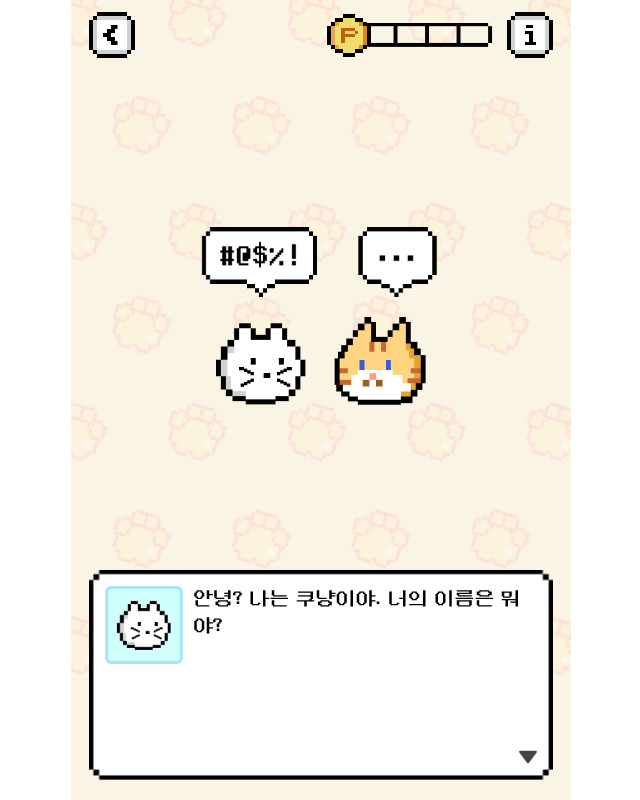
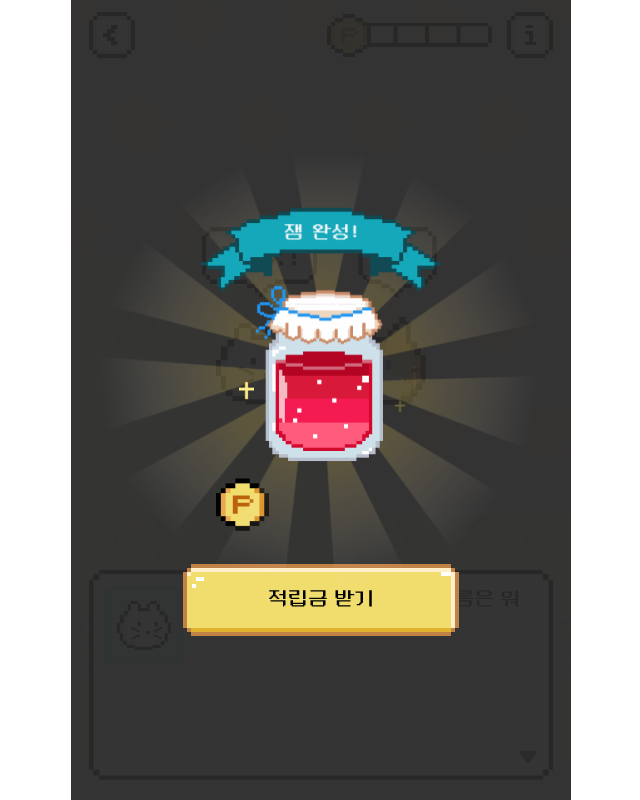
Before and after one commit to ohsssuk/study-gamification, a Next.js app: page / in a window 1280 px wide. Shown: the whole page, without its empty margins (319-959 px from the left). Built offline with nearby package versions, Linux system fonts and the light colour scheme.

Commit message:
보상 팝업 작업중

```diff
--- a/app/coonyang.css
+++ b/app/coonyang.css
@@ -545,15 +545,15 @@
   z-index: 1;
   transform: translate(-50%, -50%);
   opacity: 0.2;
-  animation: rotate 10s infinite linear;
+  animation: rotate-shine 10s infinite linear;
   pointer-events: none;
 }
-@keyframes rotate {
+@keyframes rotate-shine {
   0% {
-    transform: translate(-50%, -50%) rotate(0deg);
+    transform: translate(-50%, -50%) rotate(0deg) scale(2);
   }
   100% {
-    transform: translate(-50%, -50%) rotate(360deg);
+    transform: translate(-50%, -50%) rotate(360deg) scale(2);
   }
 }
 #coonyang_reward_popup .shining-jam-bottle .shining-effect {
--- a/app/page.tsx
+++ b/app/page.tsx
@@ -13,10 +13,11 @@ import Conversation from "@/components/coonyang/Conversation";
 
 import { useDialogStore, useInfoStore } from "@/stores/coonyangStore";
 
-import { intro, story, tutorial } from "./scenarioData";
+import { intro, main, story, tutorialStart, tutorialEnd } from "./scenarioData";
 
 import "./coonyang.css";
 import MakeAka from "@/components/coonyang/MakerAka";
+import RewardPopup from "@/components/coonyang/RewardPopup";
 
 export default function Home() {
   const { scenario, finishCallback, createDialog, destoryDialog } =
@@ -34,37 +35,82 @@ export default function Home() {
   } = useInfoStore();
 
   const [dialogVersion, setDialogVersion] = useState<number>(0);
-  const [nowStep, setNowStep] = useState<number>(NowStepEnum.Intro);
+  const [nowStep, setNowStep] = useState<number>(NowStepEnum.Loading);
 
   const [speechingNow, setSpeechingNow] = useState<SpeechingNowEnum>(
     SpeechingNowEnum.Coo,
   );
+
+  const [view, setView] = useState<JSX.Element | null>(null);
 
   useEffect(() => {
     setDialogVersion((prev) => prev + 1);
   }, [scenario]);
 
   useEffect(() => {
-    if (actCount === 0) {
+    if (actTotalCount === 0) {
       setNowStep(NowStepEnum.Intro);
     } else {
       setNowStep(NowStepEnum.Main);
     }
-    // createDialog(intro(setSpeechingNow), () => {});
-  }, [actCount]);
+  }, [actTotalCount]);
 
   useEffect(() => {
+    console.log(
+      `진행 단계:${nowStep}`,
+      `현재 잼 레벨:${actCount}`,
+      `누적 완료 횟수:${actTotalCount}`,
+    );
+
     if (nowStep === NowStepEnum.Intro) {
+      // A-1. 대화 진행
+      setView(<Conversation speechingNow={speechingNow} />);
+
       createDialog(intro(setSpeechingNow), () => {
         destoryDialog();
         setNowStep(NowStepEnum.makeAka);
       });
     } else if (nowStep === NowStepEnum.Story) {
+      // A-2. 대화 진행
+      setView(<Conversation speechingNow={speechingNow} />);
+
       createDialog(story(setSpeechingNow, makerAka), () => {
         setNowStep(NowStepEnum.Main);
       });
-    } else if (nowStep === NowStepEnum.Main) {
-      createDialog(tutorial(), () => {});
+    } else if (nowStep === NowStepEnum.makeAka) {
+      // B-2. 닉네임 정하기
+      setView(<MakeAka callback={selectAka} />);
+      destoryDialog();
+    } else if (nowStep === NowStepEnum.Touch) {
+      // 터치 미션
+      setView(<Touch makerAka={makerAka} callback={completeTouch} />);
+
+      createDialog(tutorialStart());
+    } else {
+      // 메인 화면
+      setView(
+        <Main
+          actCount={actCount}
+          actTotalCount={actTotalCount}
+          fullCount={fullCount}
+          nowStep={nowStep}
+          makeAvailableSeconds={makeAvailableSeconds}
+          callback={() => setNowStep(NowStepEnum.Touch)}
+        />,
+      );
+
+      if (actCount === fullCount) {
+        setTimeout(() => {}, 3000);
+      }
+
+      // 튜토리얼 종료인지 여부에 따라 다른 대사 출력
+      if (nowStep === NowStepEnum.TutorialEnd) {
+        createDialog(tutorialEnd());
+      } else if (actTotalCount === 0) {
+        createDialog(tutorialStart());
+      } else {
+        createDialog(main(actCount));
+      }
     }
   }, [nowStep]);
 
@@ -73,26 +119,18 @@ export default function Home() {
     setNowStep(NowStepEnum.Story);
   };
 
+  const completeTouch = () => {
+    incrementActCount();
+    setNowStep(NowStepEnum.TutorialEnd);
+  };
+
   return (
     <Wrap>
+      <RewardPopup />
       {/* <InitLoading /> */}
       <Header actCount={actCount} type={GnbTypeEnum.All} />
 
-      {nowStep === NowStepEnum.Intro || nowStep === NowStepEnum.Story ? (
-        <Conversation speechingNow={speechingNow} />
-      ) : nowStep === NowStepEnum.Touch ? (
-        <Touch />
-      ) : nowStep === NowStepEnum.makeAka ? (
-        <MakeAka callback={selectAka} />
-      ) : (
-        <Main
-          actCount={actCount}
-          actTotalCount={actTotalCount}
-          fullCount={fullCount}
-          makeAvailableSeconds={makeAvailableSeconds}
-          callback={() => setNowStep(NowStepEnum.Touch)}
-        />
-      )}
+      {view}
 
       <Dialog
         key={dialogVersion}
--- a/components/coonyang/Header.tsx
+++ b/components/coonyang/Header.tsx
@@ -9,6 +9,10 @@ export default function Header({
   actCount = 0,
   type = GnbTypeEnum.All,
 }: HeaderProps) {
+  const goalPercent = `calc(${-100 + actCount * 25}%${
+    actCount === 1 ? "" : " - 2px"
+  })`;
+
   return (
     <nav id="coonyang_gnb">
       {type !== GnbTypeEnum.None && (
@@ -27,7 +31,10 @@ export default function Header({
                 alt="아이콘 이미지"
               />
               <div className="gage-bar">
-                <div className="level"></div>
+                <div
+                  className="level"
+                  style={{ transform: `translateX(${goalPercent})` }}
+                ></div>
               </div>
             </div>
           </div>
--- a/components/coonyang/Main.tsx
+++ b/components/coonyang/Main.tsx
@@ -1,10 +1,12 @@
 import View from "@/components/coonyang/View";
+import { NowStepEnum } from "@/enums/coonyang";
 
 interface MainProps {
   actCount: number;
   actTotalCount: number;
   fullCount: number;
   makeAvailableSeconds: number;
+  nowStep: NowStepEnum;
   callback: () => void;
 }
 
@@ -12,8 +14,9 @@ export default function Main({
   actCount = 0,
   actTotalCount = 0,
   fullCount = 4,
+  nowStep = NowStepEnum.Main,
+  makeAvailableSeconds = 10,
   callback = () => {},
-  makeAvailableSeconds = 10,
 }: MainProps) {
   function formatTime(seconds: number) {
     const hours = String(Math.floor(seconds / 3600)).padStart(2, "0");
@@ -26,7 +29,9 @@ export default function Main({
     <View>
       <div className="jam-mission">
         <div>
-          {actTotalCount === 0 && <div className="tutorial-dimmed"></div>}
+          {actTotalCount === 0 && nowStep !== NowStepEnum.TutorialEnd && (
+            <div className="tutorial-dimmed"></div>
+          )}
           <div className="jam">
             <img
               className="bottle"
--- /dev/null
+++ b/components/coonyang/RewardPopup.tsx
@@ -0,0 +1,116 @@
+interface RewardPopupProps {
+  rewordText?: string;
+  reword?: number;
+}
+export default function RewardPopup({
+  rewordText = "",
+  reword = 0,
+}: RewardPopupProps) {
+  const points = [
+    {
+      amount: 10,
+      text: "도와줘서 고마워…!<br>여기 수고비를 받아줘!",
+    },
+    {
+      amount: 100,
+      text: "이제 찹쌀떡을 만들 수 있겠군!<br>다음에도 도와줄 거지?",
+    },
+    {
+      amount: 500,
+      text: "야호, 맛있는 잼이 완성됐어!<br>너 정말 꾹꾹이에 소질 있구나?!",
+    },
+    {
+      amount: 1000,
+      text: "이렇게 맛있는 잼은 처음이야!<br>너 발바닥에 설탕 발랐니?",
+    },
+    {
+      amount: 30000,
+      text: "이건… 정말 환상의 맛이야…!<br>제발 다음에 또 만들어줘!!",
+    },
+  ];
+
+  const createSlotItems = (
+    pickIndex: number,
+    repeatCount: number,
+  ): JSX.Element[] => {
+    const items: JSX.Element[] = [];
+
+    for (let i = 1; i <= repeatCount; i++) {
+      points.forEach((item, index) => {
+        items.push(
+          <div
+            key={`${i}-${index}`}
+            className={`item ${
+              i === repeatCount && index === pickIndex ? "pick" : ""
+            }`}
+          >
+            <span>{item.amount}</span>
+            <span>원</span>
+          </div>,
+        );
+      });
+    }
+
+    return items;
+  };
+
+  return (
+    <div id="coonyang_reward_popup" className="reward-full-popup">
+      <div className="head">
+        <p>{rewordText}</p>
+      </div>
+      <div className="content">
+        <div>
+          <h2>적립금 {reword}원 획득</h2>
+          <img
+            className="label-img"
+            src="/images/coonyang/jam_label.png"
+            alt="잼 완성"
+          />
+          <div className="shining-jam-bottle">
+            <img
+              className="rotated-shine"
+              src="/images/coonyang/rotated_shine_4x.png"
+              alt="후광 효과"
+            />
+            <img
+              className="jam-img"
+              src="/images/coonyang/jam_lv_4.png"
+              alt="잼 병"
+            />
+            <div className="shining-effect">
+              <img
+                className="effect effect-1"
+                src="/images/coonyang/effect/effect_yellow_1.png"
+                alt=""
+              />
+              <img
+                className="effect effect-2"
+                src="/images/coonyang/effect/effect_yellow_3.png"
+                alt=""
+              />
+              <img
+                className="effect effect-3"
+                src="/images/coonyang/effect/effect_yellow_2.png"
+                alt=""
+              />
+            </div>
+          </div>
+          <div className="reward-point">
+            <img
+              className="point-img"
+              src="/images/coonyang/gnb/gage_icon.png"
+              alt="포인트"
+            />
+            <div className="point-slot">
+              <div className="slot spinning">{createSlotItems(3, 22)}</div>
+            </div>
+          </div>
+          <div className="cta">
+            <button type="button">적립금 받기</button>
+          </div>
+        </div>
+      </div>
+    </div>
+  );
+}
--- a/components/coonyang/Touch.tsx
+++ b/components/coonyang/Touch.tsx
@@ -3,7 +3,11 @@ import { useDialogStore } from "@/stores/coonyangStore";
 import { useEffect, useRef, useState } from "react";
 import View from "@/components/coonyang/View";
 
-export default function Touch() {
+interface TouchProps {
+  makerAka: string;
+  callback: () => void;
+}
+export default function Touch({ makerAka, callback }: TouchProps) {
   const { createDialog, destoryDialog } = useDialogStore();
 
   const [touchedCount, setTouchedCount] = useState<number>(0);
@@ -11,8 +15,6 @@ export default function Touch() {
 
   const touchWrapRef = useRef<HTMLDivElement>(null);
   const berryImgRef = useRef<HTMLImageElement>(null);
-
-  const makerAka = "TESTER";
 
   useEffect(() => {
     if (touchedCount === 0) {
@@ -60,6 +62,7 @@ export default function Touch() {
 
       setTimeout(() => {
         console.log("completed");
+        callback();
       }, 2000);
     }
   }, [touchedCount, createDialog]);
--- a/enums/coonyang.ts
+++ b/enums/coonyang.ts
@@ -16,10 +16,11 @@ export enum TouchStateEnum {
 }
 
 export enum NowStepEnum {
-  Main = 0,
-  Touch = 1,
-  Intro = 2,
-  makeAka = 3,
-  Story = 4,
+  Loading = 0,
+  Intro = 1,
+  makeAka = 2,
+  Story = 3,
+  Touch = 4,
   TutorialEnd = 5,
+  Main = 6,
 }
--- a/stores/coonyangStore.ts
+++ b/stores/coonyangStore.ts
@@ -20,6 +20,7 @@ export const useDialogStore = create<Dialog>((set) => ({
 }));
 
 const FULL_COUNT = 4;
+const INCREASE_COUNT = 2; // TEST를 쉽게 하기 위해 1 -> 2로 수정
 interface Info {
   actCount: number;
   actTotalCount: number;
@@ -42,8 +43,8 @@ export const useInfoStore = create<Info>()(
 
       incrementActCount: () =>
         set((state) => ({
-          actCount: state.actTotalCount + 1,
-          actTotalCount: state.actTotalCount + 1,
+          actCount: state.actTotalCount + INCREASE_COUNT,
+          actTotalCount: state.actTotalCount + INCREASE_COUNT,
         })),
 
       setCompleteAct: (actTotalCount, fullCount) =>
```
Also changed, not shown: app/scenarioData.ts (+57 -3 lines), public/images/coonyang/rotated_shine_4x.png (added).
